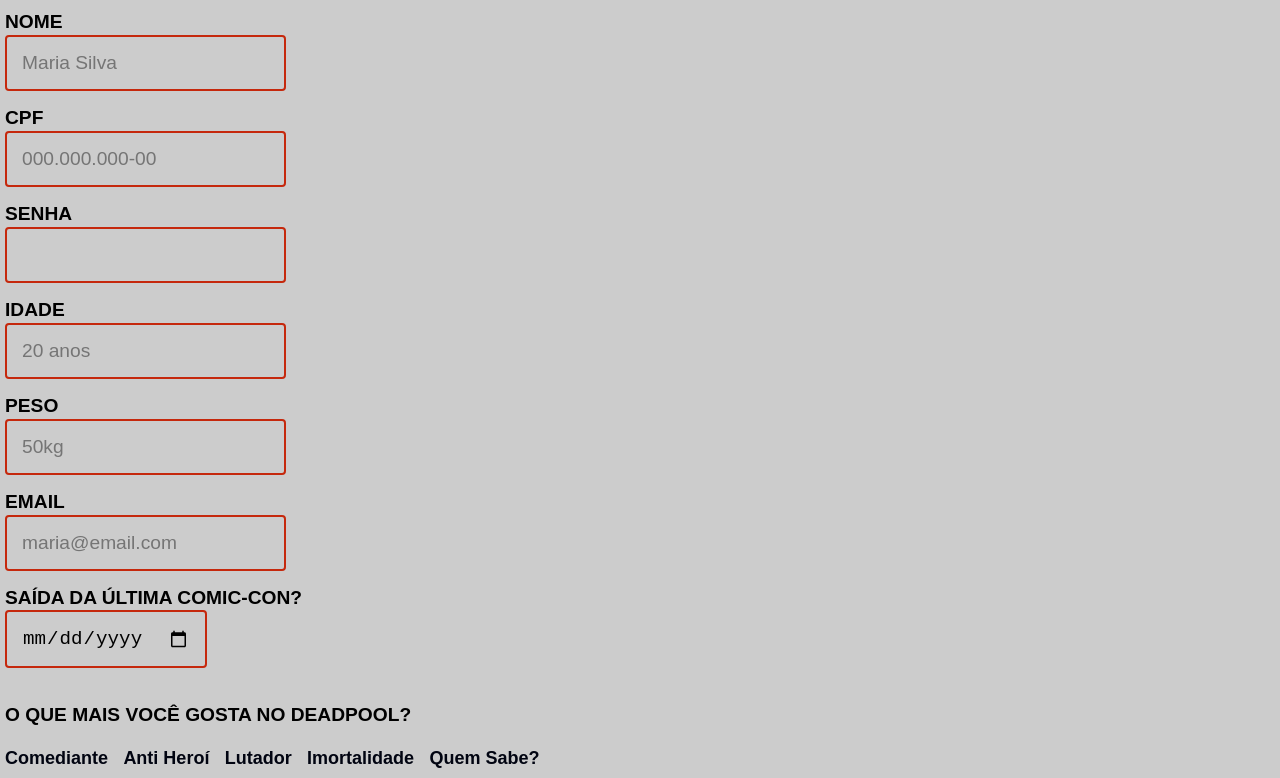
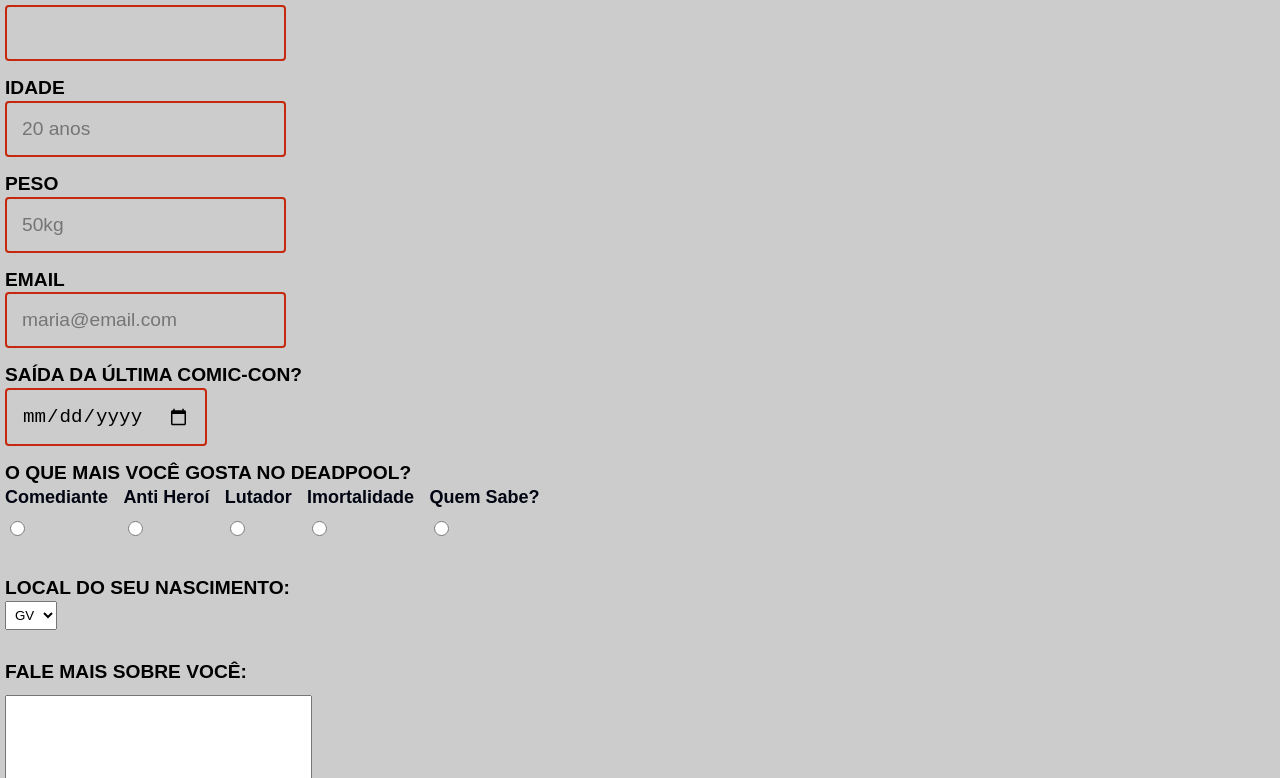
Before and after one commit to MaykonSilva2017/formulario, a website: page index.html in a window 1280 px wide. Shown: the part 2022-2800 px from the top of the page. Drawn offline with Linux system fonts and the light colour scheme; files that its build step writes are made by us from their sources.

Commit message:
atualizacao-2702-01

```diff
--- a/css/style.css
+++ b/css/style.css
@@ -1,9 +1,4 @@
 @media (prefers-color-scheme: dark) {
-    :root {
-    }
-}
-
-@media (prefers-color-scheme: light) {
     :root {
     }
 }
@@ -16,6 +11,12 @@ body {
     line-height: 1.3;
     background: #ccc;
     font-family: Arial, Helvetica, sans-serif;
+}
+
+h1,
+h2,
+p {
+    margin: 0px;
 }
 
 .header-menu {
--- a/package.json
+++ b/package.json
@@ -1,5 +1,6 @@
 {
   "dependencies": {
+    "bootstrap": "^5.3.0-alpha1",
     "clean-css-cli": "^5.6.2"
   }
 }
```
Also changed, not shown: 1 other file.
